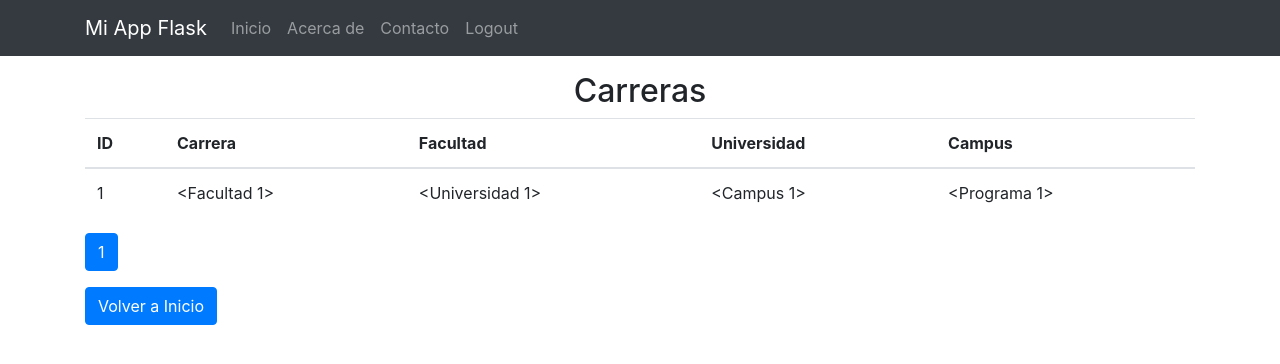
After one commit to AgustinaGallardo/ProyectoFinal_PythonFlask, a Flask app: page /carreras in a window 1280 px wide. The commit adds this page. Shown: the top 364 px of the page. Run offline with Flask 3, Linux system fonts and the light colour scheme; a user stored in the database is signed in; tables that the repository leaves empty hold one stand-in row (values such as "Sample post"); some libraries are stand-ins or nearby versions.

Commit message:
carreras_gestor_routes_app y templates

```diff
--- a/app_factory.py
+++ b/app_factory.py
@@ -4,9 +4,11 @@ from flask_restful import Api
 from modules.auth import auth_bp, login_manager
 from modules.routes import routes_bp, page_not_found
 from modules.routes_personas import personas_bp
+from modules.routes_carreras import carreras_bp
 from modules.apis.personas import PersonasResource
 from modules.apis.lugares import LugaresResource
 from modules.apis.generos import GenerosResource
+from modules.apis.carreras import CarrerasResource
 from modules.models.base import db
 from config import db_connector, db_user, db_password, db_ip_address, db_name
 from flask_jwt_extended import JWTManager
@@ -32,9 +34,11 @@ def create_app():
 	app.register_blueprint(auth_bp)
 	app.register_blueprint(routes_bp)
 	app.register_blueprint(personas_bp)
+	app.register_blueprint(carreras_bp)
 	app.register_error_handler(404, page_not_found)
 	api.add_resource(PersonasResource, '/api/personas', '/api/personas/<int:persona_id>')
 	api.add_resource(LugaresResource, '/api/lugares', '/api/lugares/<string:lugar_type>')
 	api.add_resource(GenerosResource, '/api/generos')
+	api.add_resource(CarrerasResource, '/api/carreras')
 
 	return app
--- a/modules/common/gestor_carrera.py
+++ b/modules/common/gestor_carrera.py
@@ -1,10 +1,27 @@
 from modules.common.gestor_comun import ResponseMessage, validaciones
 from modules.models.entities import Facultad,Universidad,Campus,Programa,Carrera, db
+from config import registros_por_pagina
 
 class gestor_carrera(ResponseMessage):
 
 	def __init__(self):
 		super().__init__()
+
+
+	def obtener_pagina(self, pagina, **kwargs):
+		query = Carrera.query
+		if 'universidad' in kwargs:
+			query = query.filter(Carrera.universidad.ilike(f"%{kwargs['universidad']}%"))
+		if 'facultad' in kwargs:
+			query = query.filter(Carrera.facultad.ilike(f"%{kwargs['facultad']}%"))
+		if 'campus' in kwargs:
+			query = query.filter(Carrera.campus.ilike(f"%{kwargs['campus']}%"))
+		if 'programa' in kwargs:
+			query = query.filter(Carrera.programa.ilike(f"%{kwargs['programa']}%"))
+
+		carreras, total_paginas = Carrera.obtener_paginado(query, pagina, registros_por_pagina)
+		return carreras, total_paginas
+
 
 	def consultar_carreras(self, **kwargs):
 
--- a/modules/routes_carreras.py
+++ b/modules/routes_carreras.py
@@ -1,10 +1,16 @@
-from flask import Blueprint, request, jsonify
+from flask import Blueprint, render_template,flash, request, redirect, url_for
+from flask_login import login_required
 from modules.common.gestor_carrera import gestor_carrera
+from flask import Blueprint
+from modules.auth import csrf
 
 carreras_bp = Blueprint('routes_carreras', __name__)
 
 @carreras_bp.route('/carreras', methods=['GET'])
-def obtener_carreras():
-    carreras = gestor_carrera().consultar_carreras()
-    carreras_data = [carrera.serialize() for carrera in carreras]
-    return jsonify({"Exito": True, "MensajePorFallo": None, "Resultado": carreras_data})
+@login_required
+def obtener_lista_paginada():
+    page = request.args.get('page', default=1, type=int)
+
+    carreras, total_paginas = gestor_carrera().obtener_pagina(page)
+
+    return render_template('carreras/carreras.html',carreras=carreras, total_paginas=total_paginas, csrf=csrf)
--- /dev/null
+++ b/templates/carreras/carreras.html
@@ -0,0 +1,42 @@
+{% extends 'comun/base.html' %}
+{% import 'comun/paginado.html' as paginado %}
+{% import 'comun/modal_eliminar.html' as modal_eliminar %}
+
+{% block content %}
+<div class="container p-2 small"></div>
+	<h2 class="text-center">Carreras</h2>
+	<!--<a class="btn btn-success mb-3" href="{{ url_for('routes_personas.crear_persona') }}">Agregar carrera</a>-->
+
+	<div id="personas-list">
+		<table class="table">
+			<thead>
+				<tr>
+					<th>ID</th>
+					<th>Carrera</th>
+					<th>Facultad</th>
+					<th>Universidad</th>
+					<th>Campus</th>
+					<!-- ... (otros encabezados) ... -->
+				</tr>
+			</thead>
+			<tbody>
+				{% for carrera in carreras.items %}
+				<tr>
+					<td>{{ carrera.id }}</td>
+					<td>{{ carrera.facultad }}</td>
+					<td>{{ carrera.universidad }}</td>
+					<td>{{ carrera.campus }}</td>
+					<td>{{ carrera.programa }}</td>
+				</tr>
+				<!-- Modal para confirmar la eliminación -->
+
+				{% endfor %}
+			</tbody>
+		</table>
+
+		{{ paginado.render_paginado('routes_carreras.obtener_lista_paginada', carreras) }}
+
+<a class="btn btn-primary" href="{{ url_for('routes.index') }}">Volver a Inicio</a>
+</div>
+
+{% endblock %}
--- a/templates/index.html
+++ b/templates/index.html
@@ -4,5 +4,6 @@
 <div class="container">
     <h1>Bienvenido a mi aplicación Flask API REST</h1>
      <a class="btn btn-info" href="{{ url_for('routes_personas.obtener_lista_paginada') }}">Personas</a>
+     <a class="btn btn-info" href="{{ url_for('routes_carreras.obtener_lista_paginada') }}">Carreras</a>
 </div>
 {% endblock %}
```
